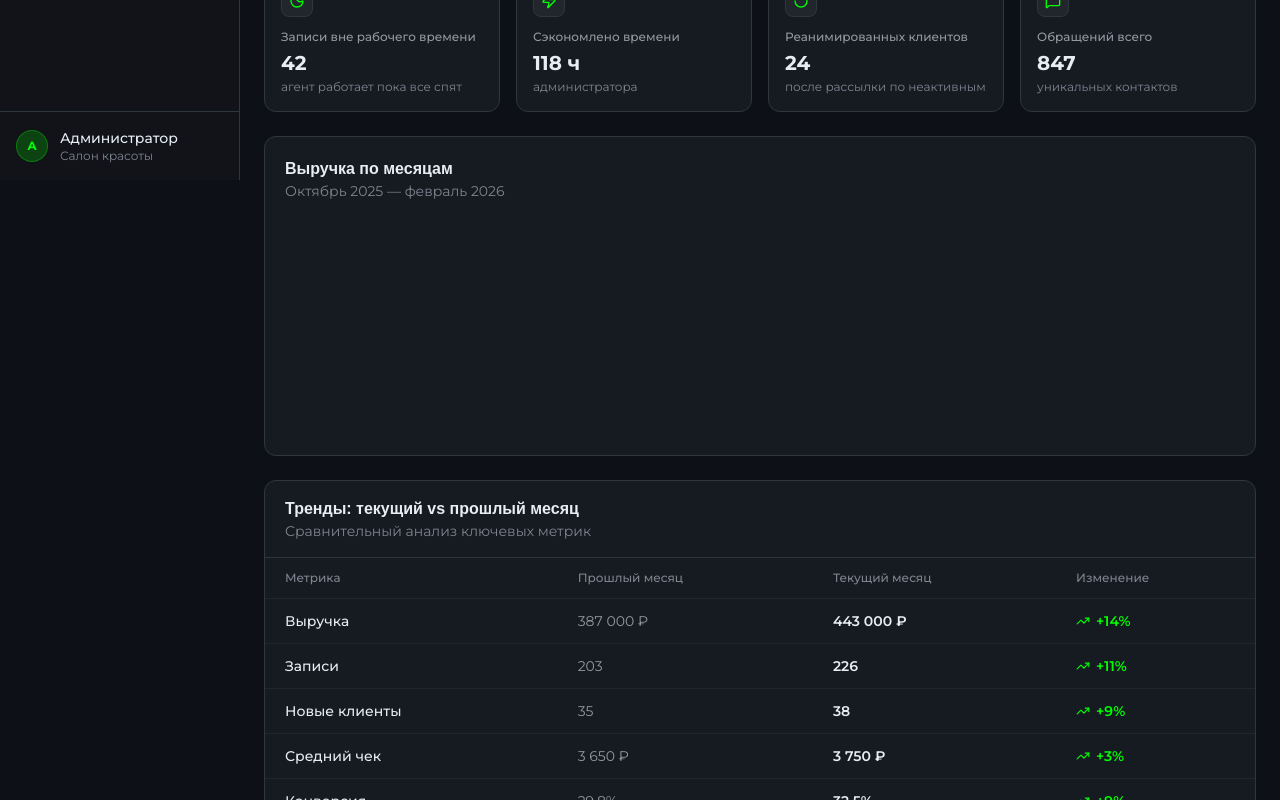
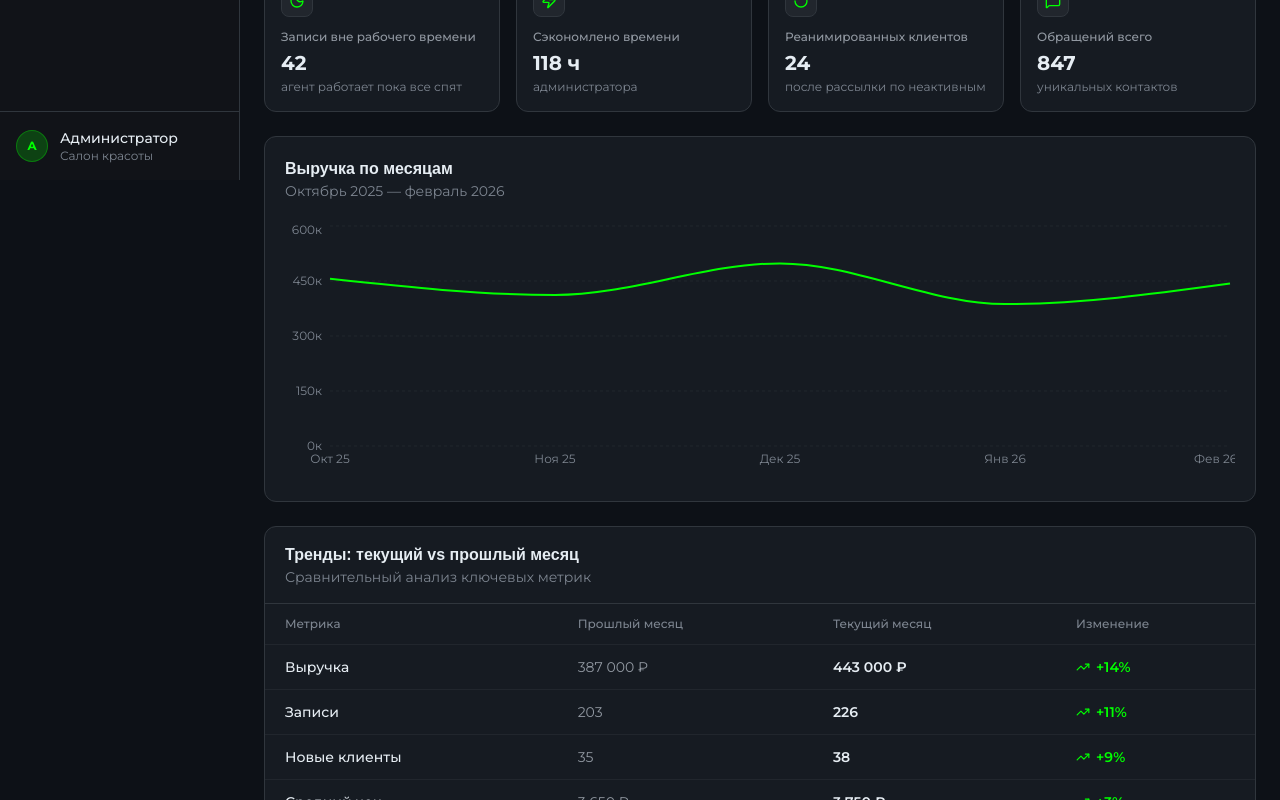
Before and after one commit to ss-twize/claudecodegrowice, a Next.js app: page /analytics in a window 1280 px wide. Shown: the part 620-1420 px from the top of the page. Built offline with nearby package versions, Linux system fonts and the light colour scheme; a web font is replaced by a local one.

Commit message:
Исправить пустой график выручки — заменить height="100%" на фиксированную высоту
Co-Authored-By: Claude Sonnet 4.6 <noreply@anthropic.com>

```diff
--- a/app/analytics/page.tsx
+++ b/app/analytics/page.tsx
@@ -159,13 +159,12 @@ export default function AnalyticsPage() {
         </div>
 
         {/* Revenue History — full width */}
-        <div className="bg-[#161b22] border border-[#30363d] rounded-xl p-5 flex flex-col" style={{ minHeight: 320 }}>
+        <div className="bg-[#161b22] border border-[#30363d] rounded-xl p-5">
           <div className="mb-5">
             <h3 className="text-[#e6edf3] font-semibold font-unbounded">Выручка по месяцам</h3>
             <p className="text-[#7d8590] text-sm">Октябрь 2025 — февраль 2026</p>
           </div>
-          <div className="flex-1 min-h-0">
-            <ResponsiveContainer width="100%" height="100%">
+          <ResponsiveContainer width="100%" height={260}>
             <LineChart data={revenueHistory} margin={{ top: 5, right: 5, left: 0, bottom: 5 }}>
               <CartesianGrid strokeDasharray="3 3" stroke="#21262d" vertical={false} />
               <XAxis dataKey="month" tick={{ fill: "#7d8590", fontSize: 12 }} axisLine={false} tickLine={false} />
@@ -176,7 +175,6 @@ export default function AnalyticsPage() {
                 dot={false} activeDot={{ r: 4, fill: "#00FF00", strokeWidth: 0 }} />
             </LineChart>
           </ResponsiveContainer>
-          </div>
         </div>
 
         {/* Trends table */}
```
Lines whose indentation alone changed are shown as unchanged.
